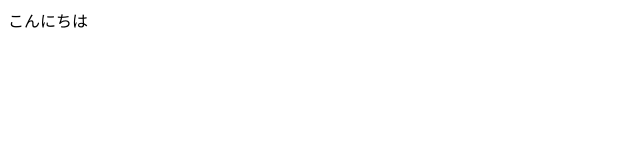
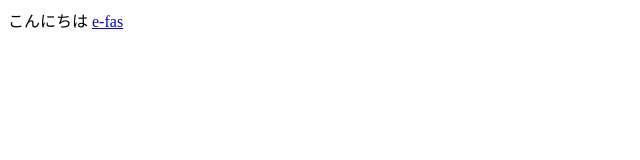
Before and after one commit to masaharun01/test1, a plain HTML site: page index.html in a window 1280 px wide. Shown: the full height of the page, 0-640 px from the left. Drawn offline with Linux system fonts and the light colour scheme.

Commit message:
Update index.html

```diff
--- a/index.html
+++ b/index.html
@@ -1 +1,2 @@
 こんにちは
+<a href="http://www.e-fas.net/">e-fas</a>
```
